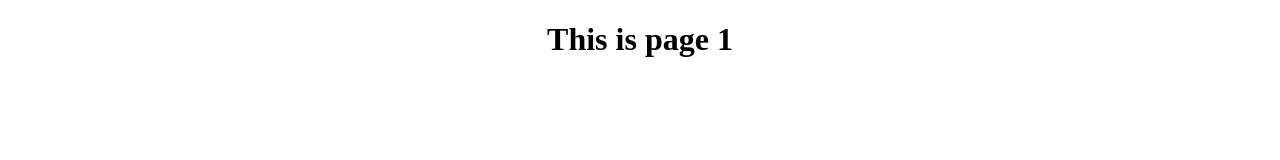
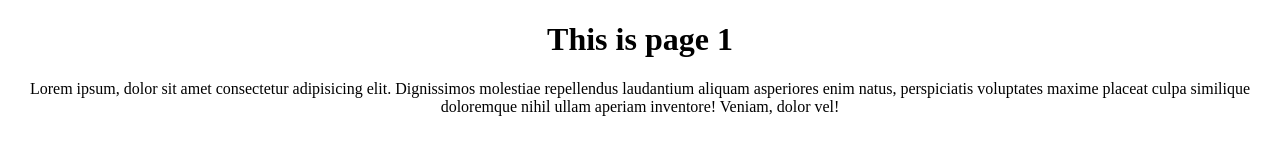
Before and after one commit to Haseeb-Inamdar/sample-git, a plain HTML site: page page1.html in a window 1280 px wide. Drawn offline with Linux system fonts and the light colour scheme.

Commit message:
Commiting all repo

```diff
--- a/page1.html
+++ b/page1.html
@@ -15,6 +15,7 @@
 <body>
     <div class="heading">
         <h1>This is page 1</h1>
+        <p>Lorem ipsum, dolor sit amet consectetur adipisicing elit. Dignissimos molestiae repellendus laudantium aliquam asperiores enim natus, perspiciatis voluptates maxime placeat culpa similique doloremque nihil ullam aperiam inventore! Veniam, dolor vel!</p>
     </div>
 </body>
 </html>
```
Also changed, not shown: index.html (+1 -0 lines).
